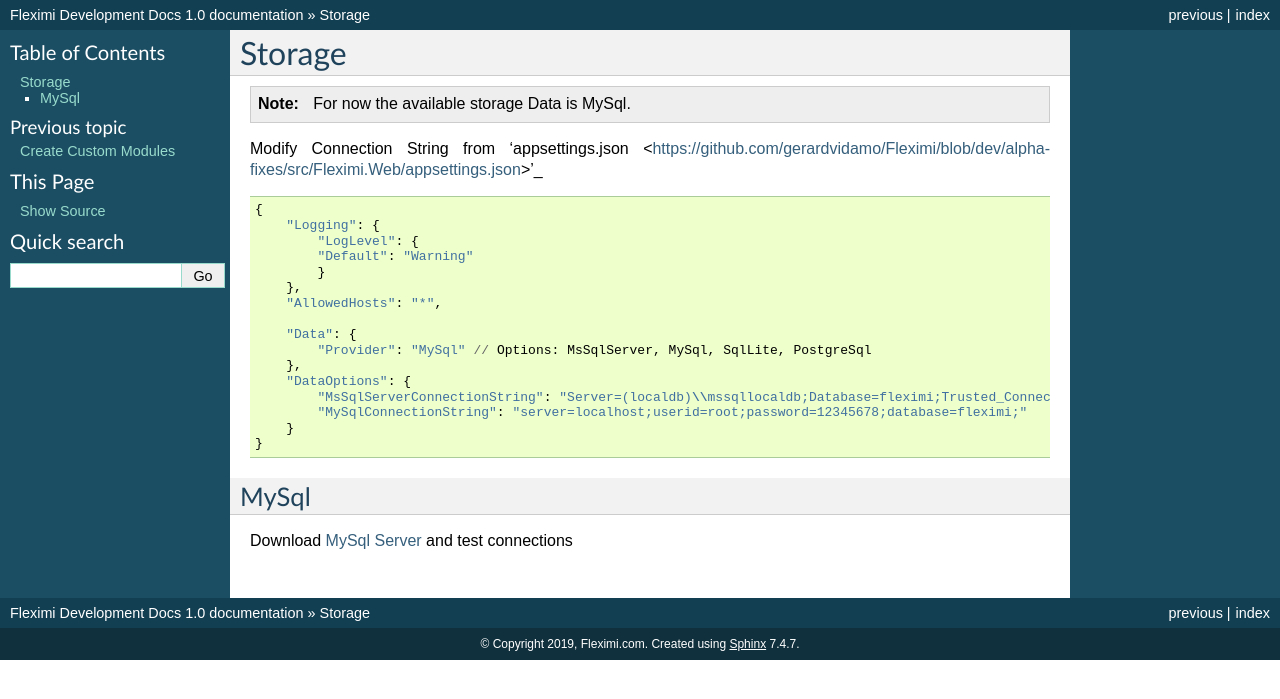
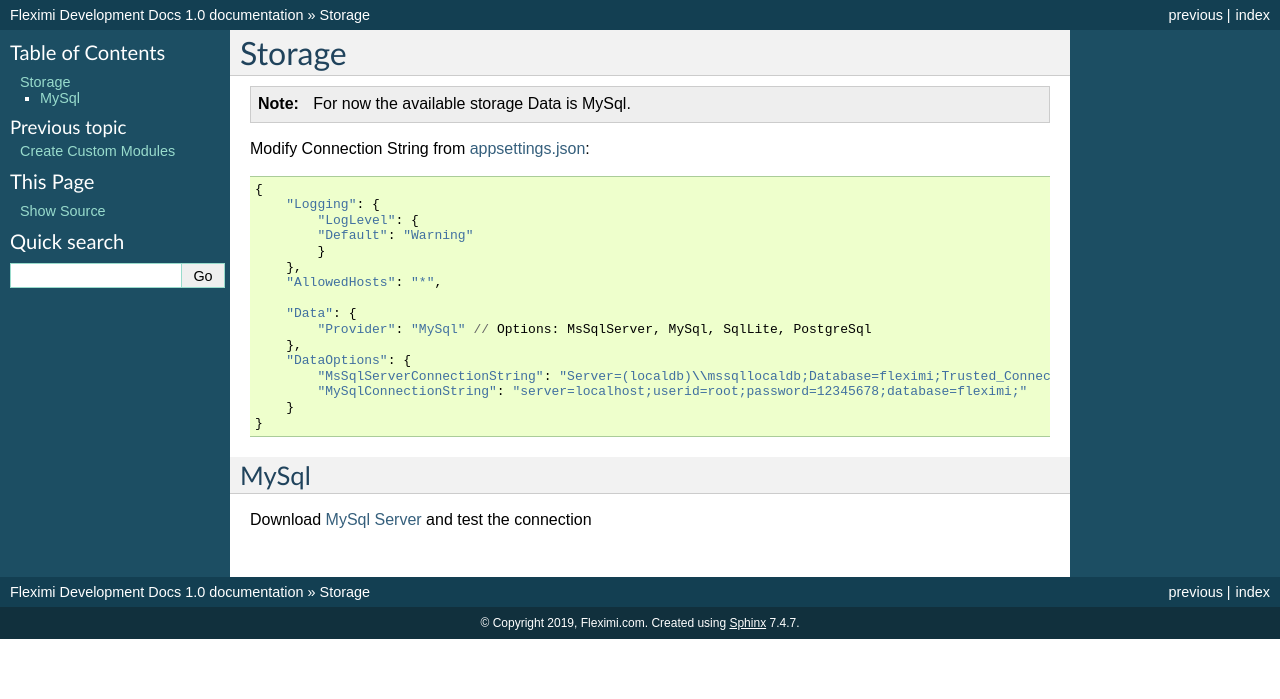
Before and after one commit to Fleximi/Fleximi-CMS, a Sphinx documentation site: the page built from docs/storage.rst, in a window 1280 px wide. Shown: the top 699 px of the page. Built offline with Sphinx 7.4.7, drawn with Linux system fonts in a browser that asks for light colours.

Commit message:
Initial commit

```diff
--- a/docs/modules.rst
+++ b/docs/modules.rst
@@ -3,4 +3,4 @@ Create Custom Modules
 
 To create modules run this following command::
 
-    sh ./scripts/development --createModule <MODULES_NAME>
+    sh ./scripts/development --create-module ``MODULE_NAME``
--- a/docs/storage.rst
+++ b/docs/storage.rst
@@ -6,7 +6,7 @@ Storage
     For now the available storage Data is MySql.
 
 
-Modify Connection String from 'appsettings.json <https://github.com/gerardvidamo/Fleximi/blob/dev/alpha-fixes/src/Fleximi.Web/appsettings.json>'_ ::
+Modify Connection String from `appsettings.json <https://github.com/gerardvidamo/Fleximi/blob/dev/alpha-fixes/src/Fleximi.Web/appsettings.json>`_::
 
     {
         "Logging": {
@@ -28,4 +28,4 @@ Modify Connection String from 'appsettings.json <https://github.com/gerardvidamo
 MySql
 -----
 
-Download `MySql Server <https://dev.mysql.com/downloads/mysql/>`_ and test connections
+Download `MySql Server <https://dev.mysql.com/downloads/mysql/>`_ and test the connection
```
